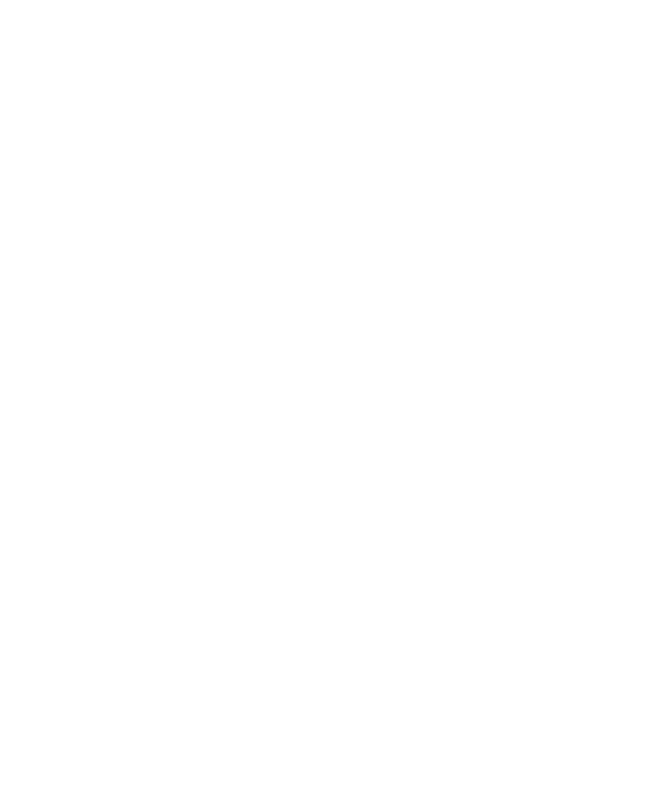
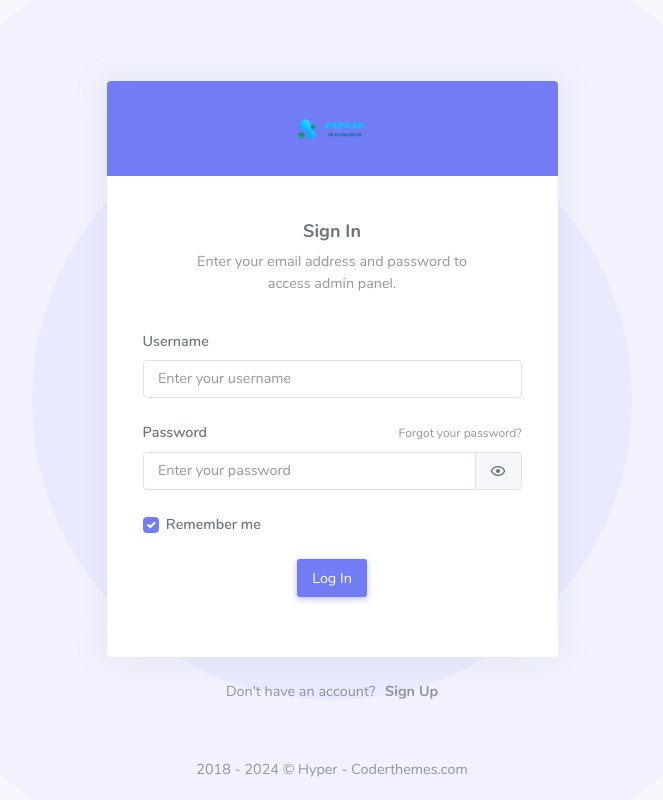
Before and after one commit to Zapuzallp/FMTE, a Django app: page /accounts/login/ in a window 1280 px wide. Before the commit the part shown is empty. Shown: the whole page, without its empty margins (308-971 px from the left). Run offline with Django 4.2, Linux system fonts and the light colour scheme; some libraries are stand-ins or nearby versions.

Commit message:
Auth Setup Done

```diff
--- a/templates/auth/login.html
+++ b/templates/auth/login.html
@@ -0,0 +1,118 @@
+{% load static %}
+<!DOCTYPE html>
+<html lang="en">
+
+<head>
+    <meta charset="utf-8" />
+    <title>Log In | Hyper - Responsive Bootstrap 5 Admin Dashboard</title>
+    <meta name="viewport" content="width=device-width, initial-scale=1.0">
+    <meta content="A fully featured admin theme which can be used to build CRM, CMS, etc." name="description" />
+    <meta content="Coderthemes" name="author" />
+
+    <!-- App favicon -->
+    <link rel="shortcut icon" href="{% static 'assets/images/zapuza.png' %}">
+
+    <!-- Theme Config Js -->
+    <script src="{% static 'assets/js/hyper-config.js' %}"></script>
+
+    <!-- App css -->
+    <link href={% static "assets/css/app-saas.min.css" %} rel="stylesheet" type="text/css" id="app-style" />
+
+    <!-- Icons css -->
+    <link href="{% static 'assets/css/icons.min.css' %}" rel="stylesheet" type="text/css" />
+</head>
+
+<body class="authentication-bg position-relative">
+    <div class="position-absolute start-0 end-0 start-0 bottom-0 w-100 h-100">
+        <svg xmlns='http://www.w3.org/2000/svg' width='100%' height='100%' viewBox='0 0 800 800'>
+            <g fill-opacity='0.22'>
+                <circle style="fill: rgba(var(--ct-primary-rgb), 0.1);" cx='400' cy='400' r='600' />
+                <circle style="fill: rgba(var(--ct-primary-rgb), 0.2);" cx='400' cy='400' r='500' />
+                <circle style="fill: rgba(var(--ct-primary-rgb), 0.3);" cx='400' cy='400' r='300' />
+                <circle style="fill: rgba(var(--ct-primary-rgb), 0.4);" cx='400' cy='400' r='200' />
+                <circle style="fill: rgba(var(--ct-primary-rgb), 0.5);" cx='400' cy='400' r='100' />
+            </g>
+        </svg>
+    </div>
+    <div class="account-pages pt-2 pt-sm-5 pb-4 pb-sm-5 position-relative">
+        <div class="container">
+            <div class="row justify-content-center">
+                <div class="col-xxl-4 col-lg-5">
+                    <div class="card">
+
+                        <!-- Logo -->
+                        <div class="card-header py-4 text-center bg-primary">
+                            <a href="{% url 'dashboard' %}">
+                                <span><img src="{% static 'assets/images/zapuza.png' %}" alt="logo" height="22"></span>
+                            </a>
+                        </div>
+
+                        <div class="card-body p-4">
+
+                            <div class="text-center w-75 m-auto">
+                                <h4 class="text-dark-50 text-center pb-0 fw-bold">Sign In</h4>
+                                <p class="text-muted mb-4">Enter your email address and password to access admin panel.</p>
+                            </div>
+
+                            <form action="{% url 'login' %}" method="post">
+                                {% csrf_token %}
+                                <div class="mb-3">
+                                    <label for="emailaddress" class="form-label">Username</label>
+                                    <input class="form-control" type="text" id="username" name="username" required="" placeholder="Enter your username">
+                                </div>
+
+                                <div class="mb-3">
+                                    <a href="pages-recoverpw.html" class="text-muted float-end"><small>Forgot your password?</small></a>
+                                    <label for="password" class="form-label">Password</label>
+                                    <div class="input-group input-group-merge">
+                                        <input type="password" id="password" name="password" class="form-control" placeholder="Enter your password">
+                                        <div class="input-group-text" data-password="false">
+                                            <span class="password-eye"></span>
+                                        </div>
+                                    </div>
+                                </div>
+
+                                <div class="mb-3 mb-3">
+                                    <div class="form-check">
+                                        <input type="checkbox" class="form-check-input" id="checkbox-signin" checked>
+                                        <label class="form-check-label" for="checkbox-signin">Remember me</label>
+                                    </div>
+                                </div>
+
+                                <div class="mb-3 mb-0 text-center">
+                                    <button class="btn btn-primary" type="submit"> Log In </button>
+                                </div>
+
+                            </form>
+                        </div> <!-- end card-body -->
+                    </div>
+                    <!-- end card -->
+
+                    <div class="row mt-3">
+                        <div class="col-12 text-center">
+                            <p class="text-muted">Don't have an account? <a href="pages-register.html" class="text-muted ms-1"><b>Sign Up</b></a></p>
+                        </div> <!-- end col -->
+                    </div>
+                    <!-- end row -->
+
+                </div> <!-- end col -->
+            </div>
+            <!-- end row -->
+        </div>
+        <!-- end container -->
+    </div>
+    <!-- end page -->
+
+    <footer class="footer footer-alt">
+        2018 -
+        <script>document.write(new Date().getFullYear())</script> © Hyper - Coderthemes.com
+    </footer>
+    <!-- Vendor js -->
+    <script src="{% static "assets/js/vendor.min.js" %}"></script>
+
+    <!-- App js -->
+    <script src={% static "assets/js/app.min.js" %}></script>
+
+</body>
+
+</html>
--- a/templates/components/topbar.html
+++ b/templates/components/topbar.html
@@ -396,7 +396,7 @@
                     </a>
 
                     <!-- item-->
-                    <a href="javascript:void(0);" class="dropdown-item">
+                    <a href="{% url 'logout' %}" class="dropdown-item">
                         <i class="mdi mdi-logout me-1"></i>
                         <span>Logout</span>
                     </a>
```
Also changed, not shown: home/views.py (added, +8 -0 lines).
